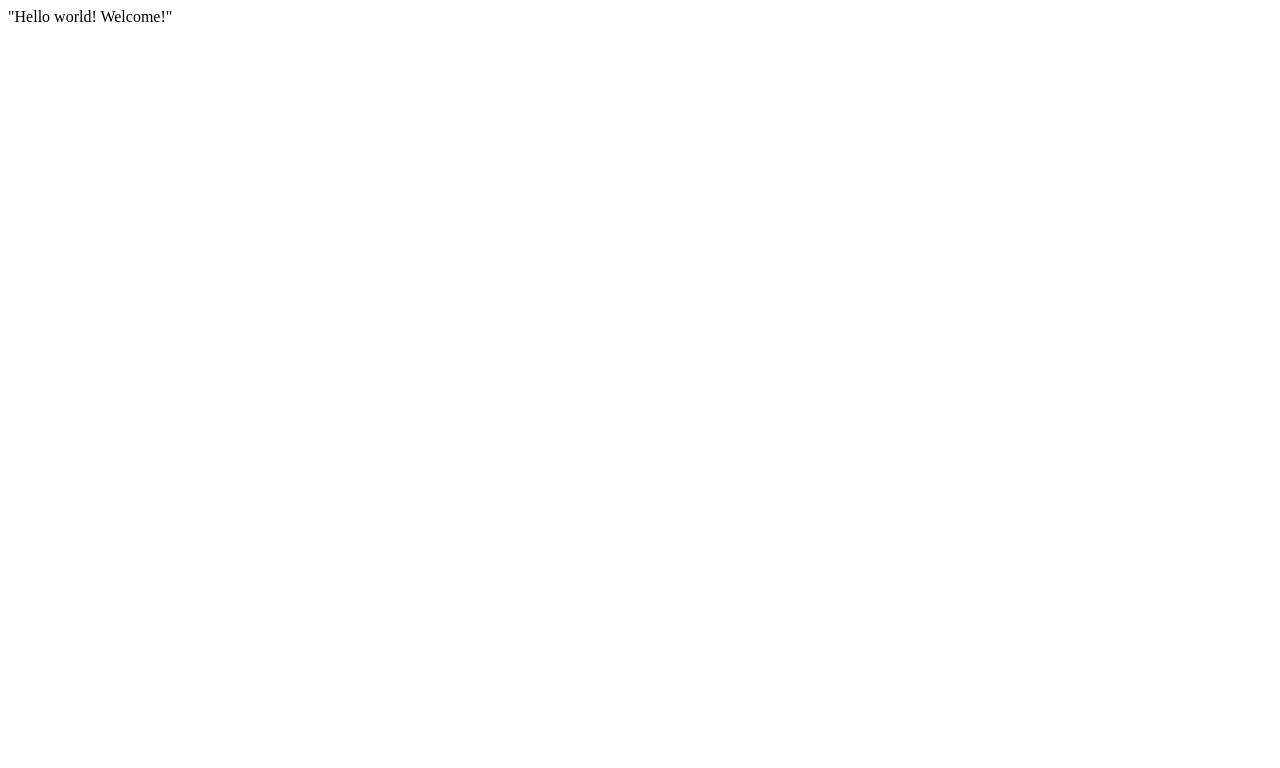
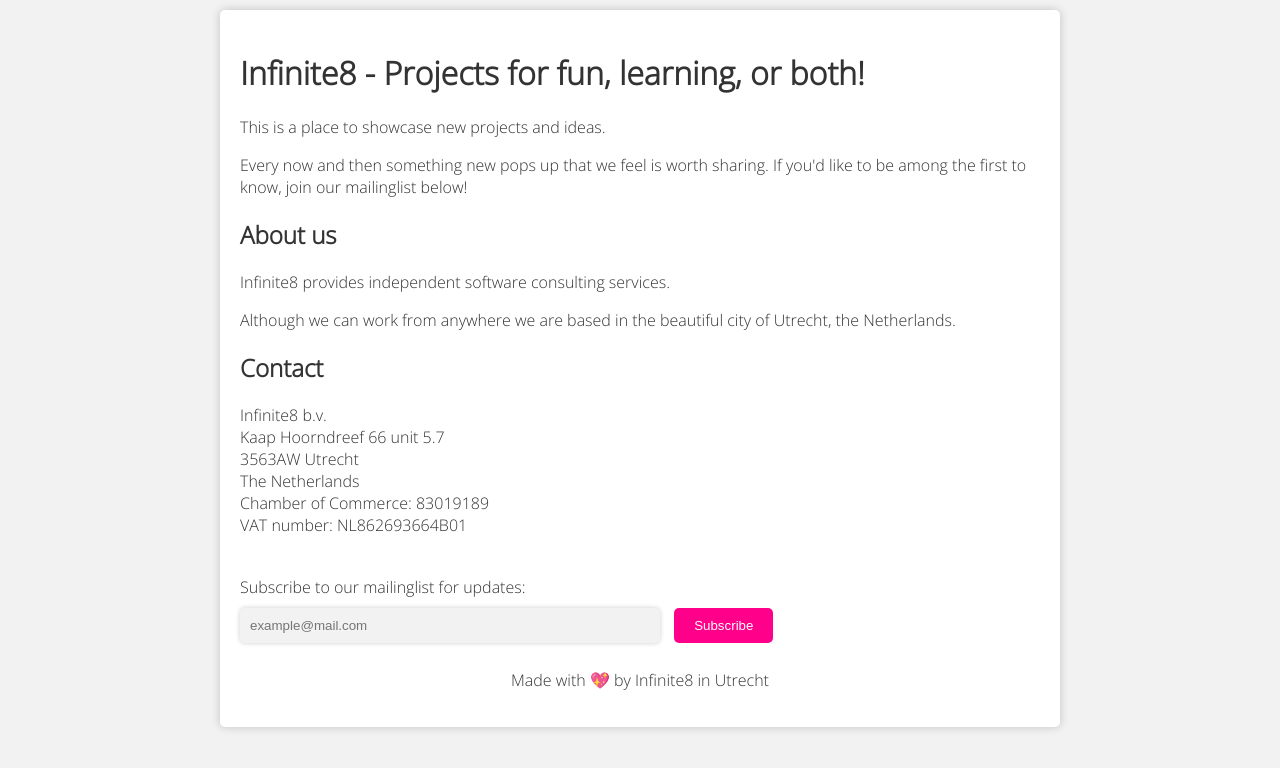
Before and after one commit to Infinite8NL/infinite8NL.github.io, a plain HTML site: page index.html in a window 1280 px wide. Drawn offline with Linux system fonts and the light colour scheme; a script that the page names is missing.

Commit message:
Overhaul of the whole infinite8 website. This adds some styling and even some copy! Also added an email subscription form for the newsletter subscription.

```diff
--- a/index.html
+++ b/index.html
@@ -1 +1,38 @@
-"Hello world! Welcome!"
+<!DOCTYPE html>
+<html>
+  <head>
+    <title>Infinite8 - Projects for fun, learning, or both!</title>
+	  <link rel="stylesheet" type="text/css" href="style.css">
+  </head>
+  <body>
+	  <div class="container">
+      <h1>Infinite8 - Projects for fun, learning, or both!</h1>
+      <p>This is a place to showcase new projects and ideas. </p>
+      <p>Every now and then something new pops up that we feel is worth sharing. If you'd like to be among the first to know, join our mailinglist below!</p>
+
+      <h2>About us</h2>
+      <p>Infinite8 provides independent software consulting services.</p>
+      <p>Although we can work from anywhere we are based in the beautiful city of Utrecht, the Netherlands.</p>
+
+      <div class="contact">
+        <h2>Contact</h2>
+        <span>Infinite8 b.v.</span><br />
+        <span>Kaap Hoorndreef 66 unit 5.7</span><br />
+        <span>3563AW Utrecht</span><br />
+        <span>The Netherlands</span><br />
+        <span>Chamber of Commerce: 83019189</span><br />
+        <span>VAT number: NL862693664B01</span>
+      </div>
+
+			<label for="email">Subscribe to our mailinglist for updates:</label>
+		  <form action="https://brunolauwers.us13.list-manage.com/subscribe/post?u=f2d2bb7f8a149da420fc20d0d&amp;id=4f1688c010&amp;f_id=005a1ee2f0" method="post" id="mc-embedded-subscribe-form" name="mc-embedded-subscribe-form" class="validate" target="_blank" novalidate>
+			  <input type="email" id="mce-EMAIL" name="EMAIL" placeholder="example@mail.com" class="required email">
+			  <input type="submit" value="Subscribe" name="subscribe" id="mc-embedded-subscribe">
+        <div style="position: absolute; left: -5000px;" aria-hidden="true"><input type="text" name="b_f2d2bb7f8a149da420fc20d0d_4f1688c010" tabindex="-1" value=""></div>
+		  </form>
+      <p class="footer">Made with &#128150; by Infinite8 in Utrecht</p>
+	  </div>
+    <script type='text/javascript' src='//s3.amazonaws.com/downloads.mailchimp.com/js/mc-validate.js'></script>
+    <script type='text/javascript'>(function($) {window.fnames = new Array(); window.ftypes = new Array();fnames[0]='EMAIL';ftypes[0]='email';}(jQuery));var $mcj = jQuery.noConflict(true);</script>
+  </body>
+</html>
--- /dev/null
+++ b/style.css
@@ -0,0 +1,72 @@
+body {
+	margin: 0;
+	padding: 10px;
+	font-family: 'Open Sans', sans-serif;
+	background-color: #f2f2f2;
+	color: #333;
+}
+
+.container {
+	margin: 0 auto;
+	max-width: 800px;
+	background-color: #fff;
+	padding: 20px;
+	border-radius: 5px;
+	box-shadow: 0px 0px 10px rgba(0,0,0,0.2);
+}
+
+.contact {
+  margin-bottom: 40px;
+}
+form {
+	flex-direction: row;
+	align-items: center;
+	margin-top: 10px;
+}
+
+label {
+	margin-top: 20px;
+}
+
+input[type="email"] {
+	padding: 10px;
+	border-radius: 5px;
+	border: none;
+	margin-bottom: 10px;
+	width: 90%;
+	max-width: 400px;
+	background-color: #f2f2f2;
+	color: #333;
+	box-shadow: 0px 0px 5px rgba(0,0,0,0.2);
+}
+
+input[type="submit"] {
+	background-color: #ff008a;
+	color: #fff;
+	padding: 10px 20px;
+	border-radius: 5px;
+	border: none;
+	cursor: pointer;
+  margin-left: 10px;
+}
+
+input[type="submit"]:hover {
+  background-color: #ff78ae;
+}
+
+.footer {
+  text-align: center;
+}
+
+@media screen and (max-width: 600px) {
+	.container {
+		padding: 10px;
+	}
+}
+
+@font-face {
+  font-family: 'Open Sans';
+  src: url('OpenSans-Light.ttf');
+  font-weight: normal;
+  font-style: normal;
+}
```
Also changed, not shown: OpenSans-Light.ttf (added).
